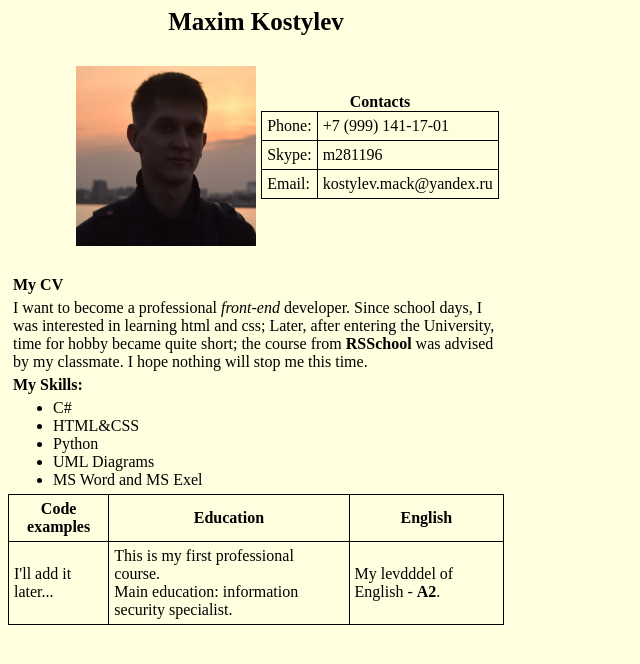
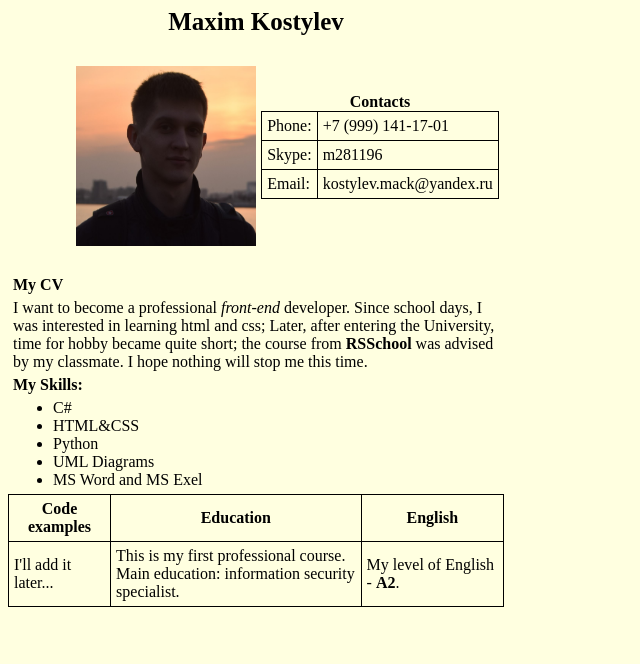
Before and after one commit to k0smax/rsschool-cv, a plain HTML site: page index.html in a window 1280 px wide. Shown: the whole page, without its empty margins (0-640 px from the left). Drawn offline with Linux system fonts and the light colour scheme.

Commit message:
docs: update info in index.html

```diff
--- a/index.html
+++ b/index.html
@@ -47,7 +47,7 @@
 					<tr>
 						<td>I'll add it later...</td>
 						<td>This is my first professional course.<br> Main education: information security specialist.</td>
-						<td>My levdddel of English - <b>A2</b>.</td>
+						<td>My level of English - <b>A2</b>.</td>
 					</tr>
 				</table>
 			</p>
```
